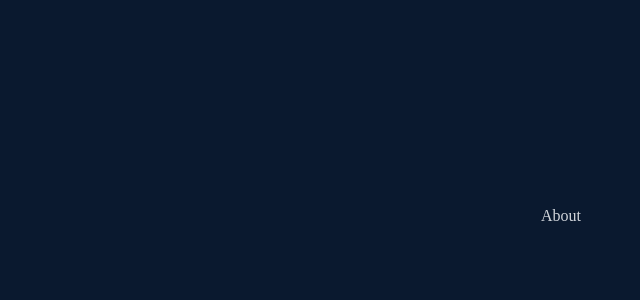
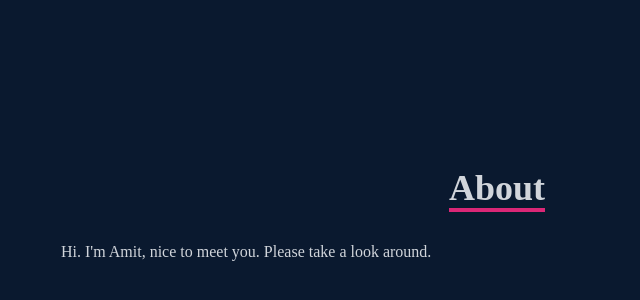
Before and after one commit to amitnarine/amitnarine-portfolio, a React (Create React App) app: page / in a window 1280 px wide. Shown: the part 984-1284 px from the top of the page, without its empty margins (79-719 px from the left). Built offline with nearby package versions, Linux system fonts and the light colour scheme.

Commit message:
upadating about to add grid format for css

```diff
--- a/src/components/About.jsx
+++ b/src/components/About.jsx
@@ -3,28 +3,20 @@
 const About = () => {
   return (
     <div name='about' className='w-full h-screen bg-[#0a192f] text-gray-300'>
-        <div className='flex flex-col justify-center items-center w-full h-full'>
+      <div className='flex flex-col justify-center items-center w-full h-full'>
+        <div className='max-w-[1000px] w-full grid grid-cols-2 gap-8'>
+
+          <div className='sm:text-right pb-8 pl-4'>
+            <p className='text-4xl font-bold inline border-b-4 border-pink-600'>About</p>
+          </div>
+          <div></div>
+          </div>
+          <div className='max-w-[1000px] w-full grid grid-cols-2 gap-8'>
             <div>
-
-                <div>
-
-                    <p>About</p>
-                </div>
-
-                <div>
-
-
-                </div>
-
-
-
+              <p>Hi. I'm Amit, nice to meet you. Please take a look around.</p>
             </div>
-
-
-
         </div>
-
-
+      </div>
 
     </div>
   )
```
